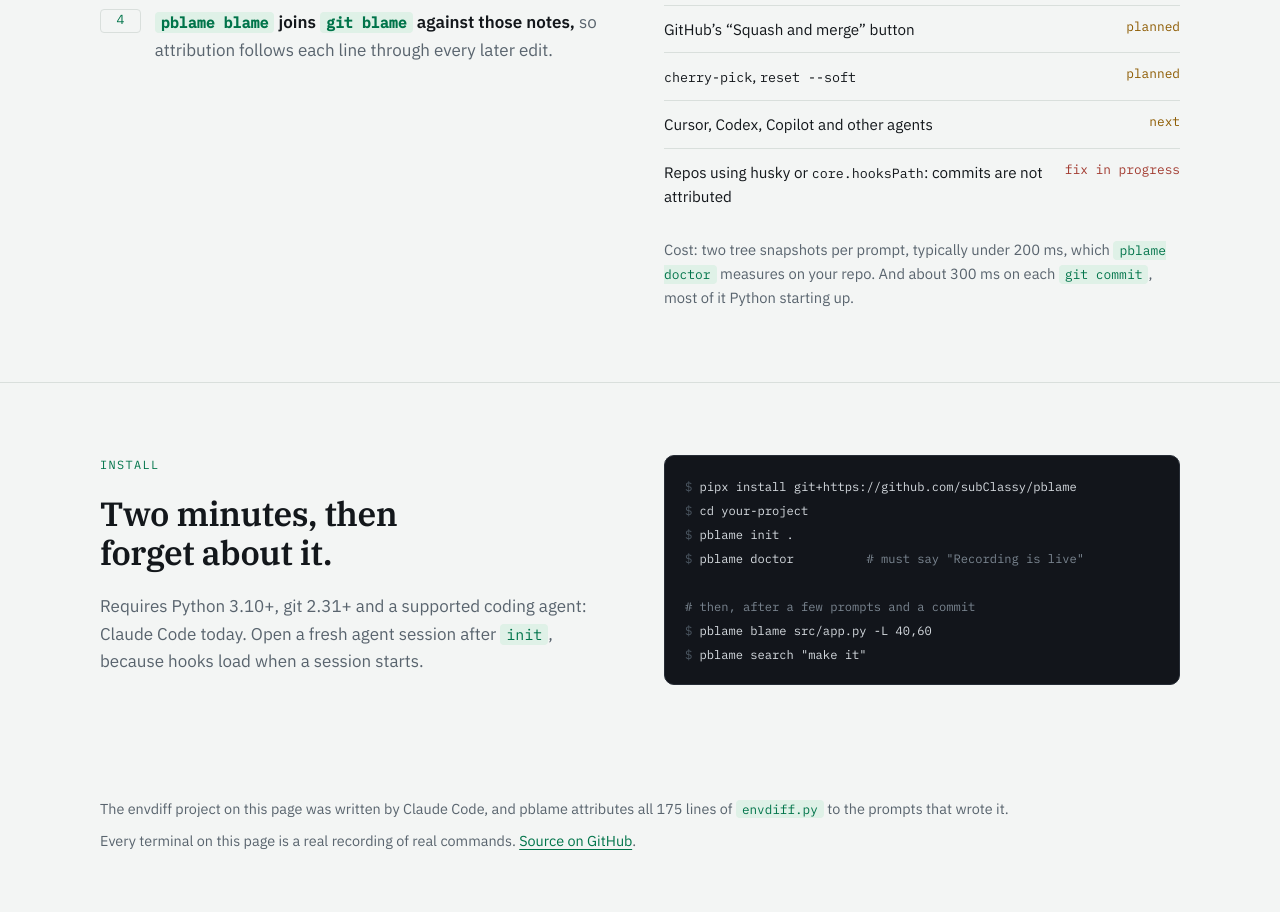
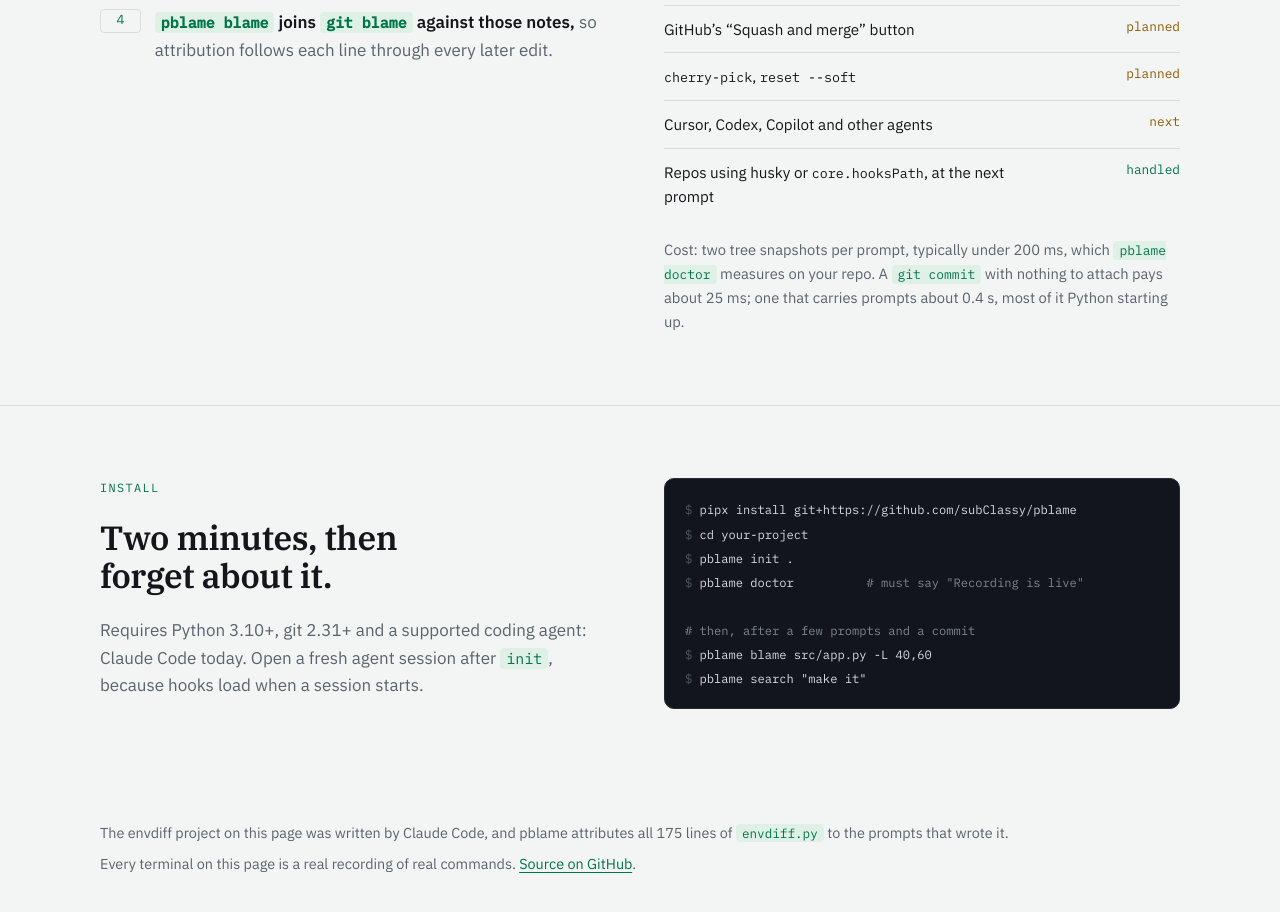
Before and after one commit to subClassy/pblame, a plain HTML site: page site/index.html in a window 1280 px wide. Shown: the part 4564-5476 px from the top of the page. Drawn offline with Linux system fonts and the light colour scheme.

Commit message:
docs: husky is handled, and the commit cost as now measured
The README and site said husky repos were not attributed and every
commit paid ~300 ms. Both stopped being true on this branch. Commit cost
is now stated as measured: ~25 ms for a commit with nothing to attach,
~0.4 s for one that carries prompts.

```diff
--- a/site/index.html
+++ b/site/index.html
@@ -445,14 +445,15 @@ footer { padding-block: 40px 64px; color: var(--muted); font-size: 0.9rem; displ
             <tr><td>GitHub&rsquo;s &ldquo;Squash and merge&rdquo; button</td><td class="later">planned</td></tr>
             <tr><td><code>cherry-pick</code>, <code>reset --soft</code></td><td class="later">planned</td></tr>
             <tr><td>Cursor, Codex, Copilot and other agents</td><td class="later">next</td></tr>
-            <tr><td>Repos using husky or <code>core.hooksPath</code>: commits are not attributed</td><td class="no">fix in progress</td></tr>
+            <tr><td>Repos using husky or <code>core.hooksPath</code>, at the next prompt</td><td class="yes">handled</td></tr>
           </tbody>
         </table>
       </div>
       <p class="cost">
         Cost: two tree snapshots per prompt, typically under 200&nbsp;ms, which
-        <code class="inl">pblame doctor</code> measures on your repo. And about 300&nbsp;ms on
-        each <code class="inl">git commit</code>, most of it Python starting up.
+        <code class="inl">pblame doctor</code> measures on your repo. A
+        <code class="inl">git commit</code> with nothing to attach pays about 25&nbsp;ms;
+        one that carries prompts about 0.4&nbsp;s, most of it Python starting up.
       </p>
     </div>
   </div>
```
Also changed, not shown: site/src/template.html (+4 -3 lines), 1 other file.
